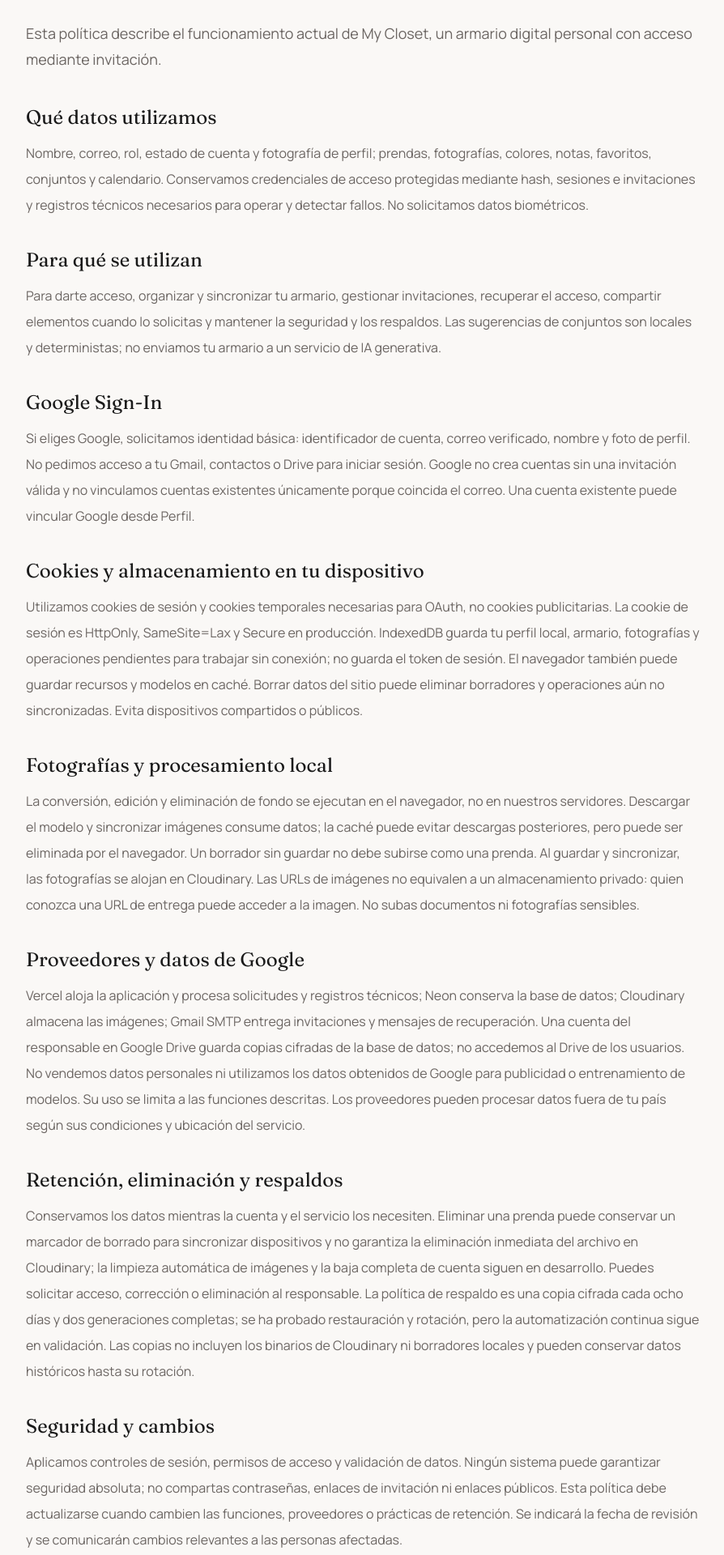
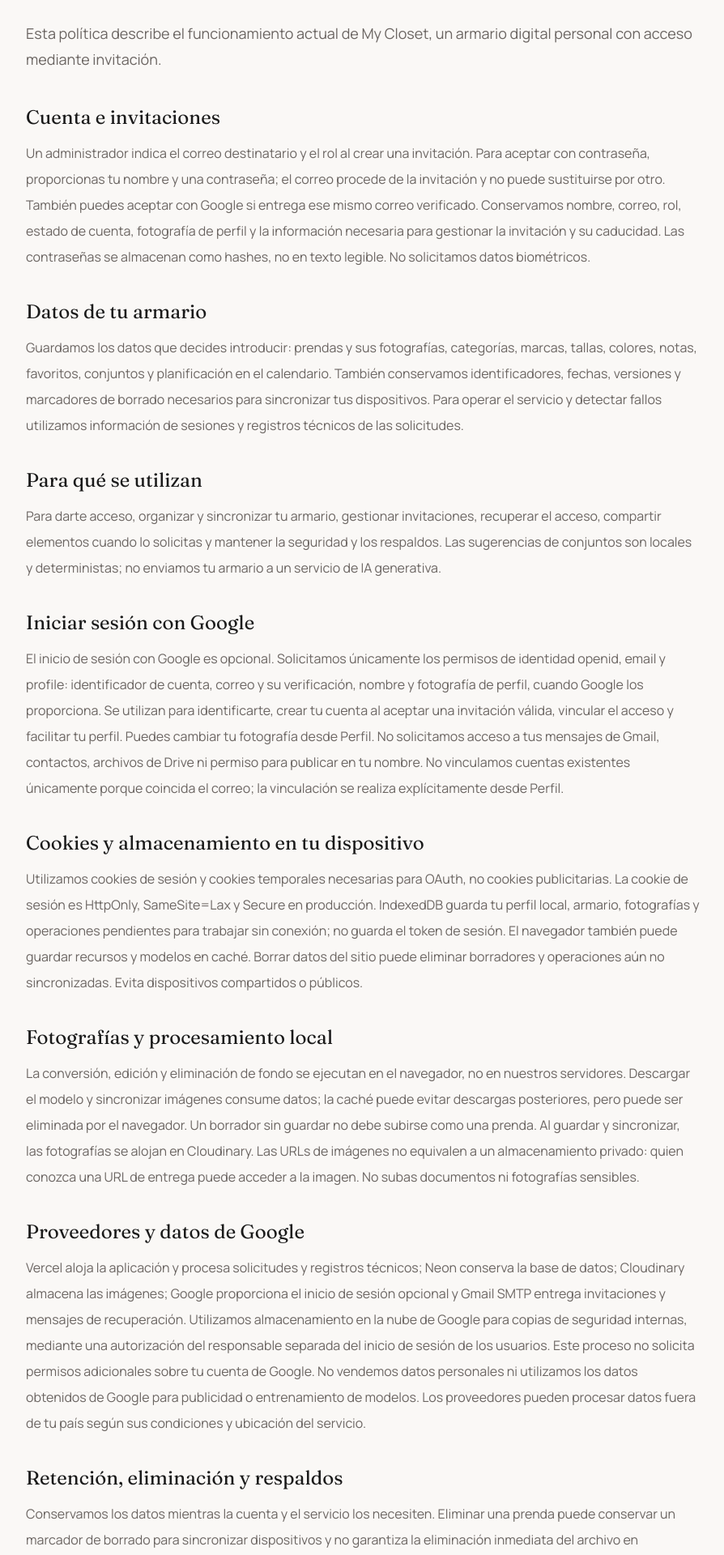
Before and after one commit to JosueMM01/my-closet, a Next.js app: page /privacy in a window 1280 px wide. Shown: the part 280-2200 px from the top of the page at 81% size, without its empty margins (192-1086 px from the left). Built offline with nearby package versions, Linux system fonts and the light colour scheme.

Commit message:
docs(legal): clarify user data and Google authorization scope

```diff
--- a/src/app/(public)/about/page.tsx
+++ b/src/app/(public)/about/page.tsx
@@ -33,6 +33,13 @@ export default function AboutPage() {
         los datos de cuenta y armario se conservan en Neon. Vercel aloja la aplicación.
         No es un servicio de prueba virtual de ropa ni genera imágenes de personas.
       </p>
+      <p className="mt-6 leading-7 text-text-secondary">
+        Al aceptar una invitación puedes crear tu cuenta con nombre y contraseña o iniciar sesión con Google
+        con el correo invitado. Google aporta tu identidad básica, nombre y foto cuando están disponibles;
+        no solicitamos acceso a tu correo, contactos ni archivos. Puedes cambiar tu foto desde Perfil.
+        Consulta la política de privacidad antes de subir fotografías: quien conozca su URL de entrega
+        puede verlas, aunque las pantallas de tu armario requieran una cuenta autorizada.
+      </p>
       <Link href="/login" prefetch={false} className="mt-8 inline-flex min-h-12 items-center rounded-full bg-primary px-7 font-semibold text-white hover:bg-primary-hover">Entrar a My Closet</Link>
       <p className="mt-4 text-sm leading-6 text-text-secondary">¿Tienes una invitación? Utiliza el enlace que recibiste. El registro público está deshabilitado.</p>
     </>
--- a/src/app/(public)/privacy/page.tsx
+++ b/src/app/(public)/privacy/page.tsx
@@ -4,13 +4,14 @@ import { LEGAL_REVISED_ON } from '@/lib/legal-config';
 export const metadata: Metadata = { title: 'Política de privacidad', description: 'Cómo My Closet utiliza, almacena y protege los datos de cuenta, armario e imágenes.' };
 
 const sections = [
-  ['Qué datos utilizamos', 'Nombre, correo, rol, estado de cuenta y fotografía de perfil; prendas, fotografías, colores, notas, favoritos, conjuntos y calendario. Conservamos credenciales de acceso protegidas mediante hash, sesiones e invitaciones y registros técnicos necesarios para operar y detectar fallos. No solicitamos datos biométricos.'],
+  ['Cuenta e invitaciones', 'Un administrador indica el correo destinatario y el rol al crear una invitación. Para aceptar con contraseña, proporcionas tu nombre y una contraseña; el correo procede de la invitación y no puede sustituirse por otro. También puedes aceptar con Google si entrega ese mismo correo verificado. Conservamos nombre, correo, rol, estado de cuenta, fotografía de perfil y la información necesaria para gestionar la invitación y su caducidad. Las contraseñas se almacenan como hashes, no en texto legible. No solicitamos datos biométricos.'],
+  ['Datos de tu armario', 'Guardamos los datos que decides introducir: prendas y sus fotografías, categorías, marcas, tallas, colores, notas, favoritos, conjuntos y planificación en el calendario. También conservamos identificadores, fechas, versiones y marcadores de borrado necesarios para sincronizar tus dispositivos. Para operar el servicio y detectar fallos utilizamos información de sesiones y registros técnicos de las solicitudes.'],
   ['Para qué se utilizan', 'Para darte acceso, organizar y sincronizar tu armario, gestionar invitaciones, recuperar el acceso, compartir elementos cuando lo solicitas y mantener la seguridad y los respaldos. Las sugerencias de conjuntos son locales y deterministas; no enviamos tu armario a un servicio de IA generativa.'],
-  ['Google Sign-In', 'Si eliges Google, solicitamos identidad básica: identificador de cuenta, correo verificado, nombre y foto de perfil. No pedimos acceso a tu Gmail, contactos o Drive para iniciar sesión. Google no crea cuentas sin una invitación válida y no vinculamos cuentas existentes únicamente porque coincida el correo. Una cuenta existente puede vincular Google desde Perfil.'],
+  ['Iniciar sesión con Google', 'El inicio de sesión con Google es opcional. Solicitamos únicamente los permisos de identidad openid, email y profile: identificador de cuenta, correo y su verificación, nombre y fotografía de perfil, cuando Google los proporciona. Se utilizan para identificarte, crear tu cuenta al aceptar una invitación válida, vincular el acceso y facilitar tu perfil. Puedes cambiar tu fotografía desde Perfil. No solicitamos acceso a tus mensajes de Gmail, contactos, archivos de Drive ni permiso para publicar en tu nombre. No vinculamos cuentas existentes únicamente porque coincida el correo; la vinculación se realiza explícitamente desde Perfil.'],
   ['Cookies y almacenamiento en tu dispositivo', 'Utilizamos cookies de sesión y cookies temporales necesarias para OAuth, no cookies publicitarias. La cookie de sesión es HttpOnly, SameSite=Lax y Secure en producción. IndexedDB guarda tu perfil local, armario, fotografías y operaciones pendientes para trabajar sin conexión; no guarda el token de sesión. El navegador también puede guardar recursos y modelos en caché. Borrar datos del sitio puede eliminar borradores y operaciones aún no sincronizadas. Evita dispositivos compartidos o públicos.'],
   ['Fotografías y procesamiento local', 'La conversión, edición y eliminación de fondo se ejecutan en el navegador, no en nuestros servidores. Descargar el modelo y sincronizar imágenes consume datos; la caché puede evitar descargas posteriores, pero puede ser eliminada por el navegador. Un borrador sin guardar no debe subirse como una prenda. Al guardar y sincronizar, las fotografías se alojan en Cloudinary. Las URLs de imágenes no equivalen a un almacenamiento privado: quien conozca una URL de entrega puede acceder a la imagen. No subas documentos ni fotografías sensibles.'],
-  ['Proveedores y datos de Google', 'Vercel aloja la aplicación y procesa solicitudes y registros técnicos; Neon conserva la base de datos; Cloudinary almacena las imágenes; Gmail SMTP entrega invitaciones y mensajes de recuperación. Una cuenta del responsable en Google Drive guarda copias cifradas de la base de datos; no accedemos al Drive de los usuarios. No vendemos datos personales ni utilizamos los datos obtenidos de Google para publicidad o entrenamiento de modelos. Su uso se limita a las funciones descritas. Los proveedores pueden procesar datos fuera de tu país según sus condiciones y ubicación del servicio.'],
-  ['Retención, eliminación y respaldos', 'Conservamos los datos mientras la cuenta y el servicio los necesiten. Eliminar una prenda puede conservar un marcador de borrado para sincronizar dispositivos y no garantiza la eliminación inmediata del archivo en Cloudinary; la limpieza automática de imágenes y la baja completa de cuenta siguen en desarrollo. Puedes solicitar acceso, corrección o eliminación al responsable. La política de respaldo es una copia cifrada cada ocho días y dos generaciones completas; se ha probado restauración y rotación, pero la automatización continua sigue en validación. Las copias no incluyen los binarios de Cloudinary ni borradores locales y pueden conservar datos históricos hasta su rotación.'],
+  ['Proveedores y datos de Google', 'Vercel aloja la aplicación y procesa solicitudes y registros técnicos; Neon conserva la base de datos; Cloudinary almacena las imágenes; Google proporciona el inicio de sesión opcional y Gmail SMTP entrega invitaciones y mensajes de recuperación. Utilizamos almacenamiento en la nube de Google para copias de seguridad internas, mediante una autorización del responsable separada del inicio de sesión de los usuarios. Este proceso no solicita permisos adicionales sobre tu cuenta de Google. No vendemos datos personales ni utilizamos los datos obtenidos de Google para publicidad o entrenamiento de modelos. Los proveedores pueden procesar datos fuera de tu país según sus condiciones y ubicación del servicio.'],
+  ['Retención, eliminación y respaldos', 'Conservamos los datos mientras la cuenta y el servicio los necesiten. Eliminar una prenda puede conservar un marcador de borrado para sincronizar dispositivos y no garantiza la eliminación inmediata del archivo en Cloudinary. La eliminación automática completa de cuenta y archivos todavía no está disponible; puedes solicitar acceso, corrección o eliminación al responsable mediante el contacto indicado. El sistema de respaldo cifra el contenido de la base de datos antes de subirlo y conserva dos generaciones completas; sus manifiestos contienen información técnica de verificación, no los registros del armario. El intervalo previsto es de ocho días, pero la ejecución automática continua aún está en validación. Estas copias no incluyen los archivos de imágenes de Cloudinary ni cambios pendientes que solo existan en tu dispositivo. Los datos históricos pueden permanecer en las copias hasta su rotación.'],
   ['Seguridad y cambios', 'Aplicamos controles de sesión, permisos de acceso y validación de datos. Ningún sistema puede garantizar seguridad absoluta; no compartas contraseñas, enlaces de invitación ni enlaces públicos. Esta política debe actualizarse cuando cambien las funciones, proveedores o prácticas de retención. Se indicará la fecha de revisión y se comunicarán cambios relevantes a las personas afectadas.'],
 ] as const;
 
--- a/src/app/(public)/terms/page.tsx
+++ b/src/app/(public)/terms/page.tsx
@@ -5,7 +5,7 @@ import { LEGAL_REVISED_ON } from '@/lib/legal-config';
 export const metadata: Metadata = { title: 'Términos de uso', description: 'Condiciones de acceso y uso personal de My Closet, sincronización y fotografías.' };
 
 const sections = [
-  ['Acceso y cuenta', 'My Closet es una aplicación de uso personal y acceso por invitación. Debes utilizar la cuenta y el correo autorizados, proporcionar información correcta y mantener tus credenciales seguras. No compartas invitaciones ni intentes acceder a cuentas ajenas. Google Sign-In es opcional y no sustituye la autorización para crear una cuenta.'],
+  ['Acceso y cuenta', 'My Closet es una aplicación de uso personal y acceso por invitación. La invitación está vinculada a su correo destinatario, tiene caducidad y admite una única aceptación. Puedes crear la cuenta con nombre y contraseña o iniciar sesión con Google usando ese mismo correo verificado. Google no permite registrarte sin una invitación válida. Mantén tus credenciales seguras, no compartas invitaciones ni intentes acceder a cuentas ajenas. Una cuenta existente puede vincular Google desde Perfil.'],
   ['Uso permitido y tus fotografías', 'Solo sube fotografías y contenido propios o para los que tengas permiso. Conservas tus derechos sobre ellos y autorizas su almacenamiento y procesamiento exclusivamente para las funciones de la aplicación. No subas contenido ilegal, información sensible innecesaria o material que vulnere derechos de otras personas. No intentes eludir permisos, extraer datos ajenos o interferir con el servicio.'],
   ['Sincronización y disponibilidad', 'El funcionamiento offline depende de los datos y recursos que tu navegador haya guardado. Los cambios pendientes requieren conexión y sesión válida para sincronizarse; no son todavía un respaldo remoto. No borres el almacenamiento local antes de confirmar la sincronización. El servicio utiliza planes gratuitos y puede experimentar límites, pausas, mantenimiento o interrupciones. No se garantiza disponibilidad ininterrumpida ni un plazo fijo de recuperación.'],
   ['Edición de imágenes y sugerencias', 'La eliminación automática de fondo puede tardar, fallar o producir resultados imperfectos según la imagen y el dispositivo. Puedes conservar la fotografía y editarla manualmente. Las sugerencias de ropa son orientativas; no aseguran un resultado estético ni sustituyen tu criterio. Guarda por separado las fotografías originales que quieras conservar.'],
```
Also changed, not shown: 2 other files (tests, documents, lock files or other folders).
